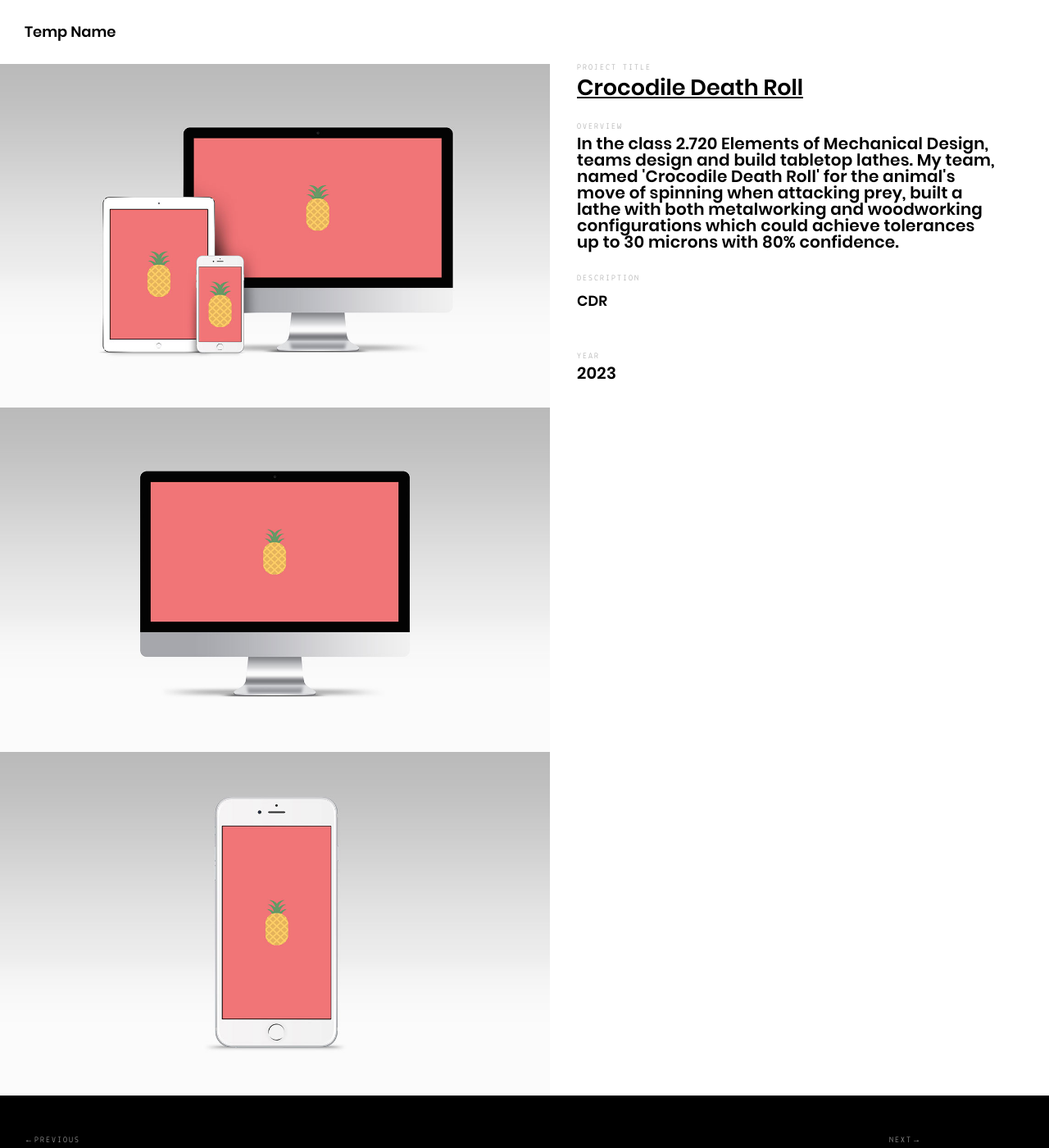
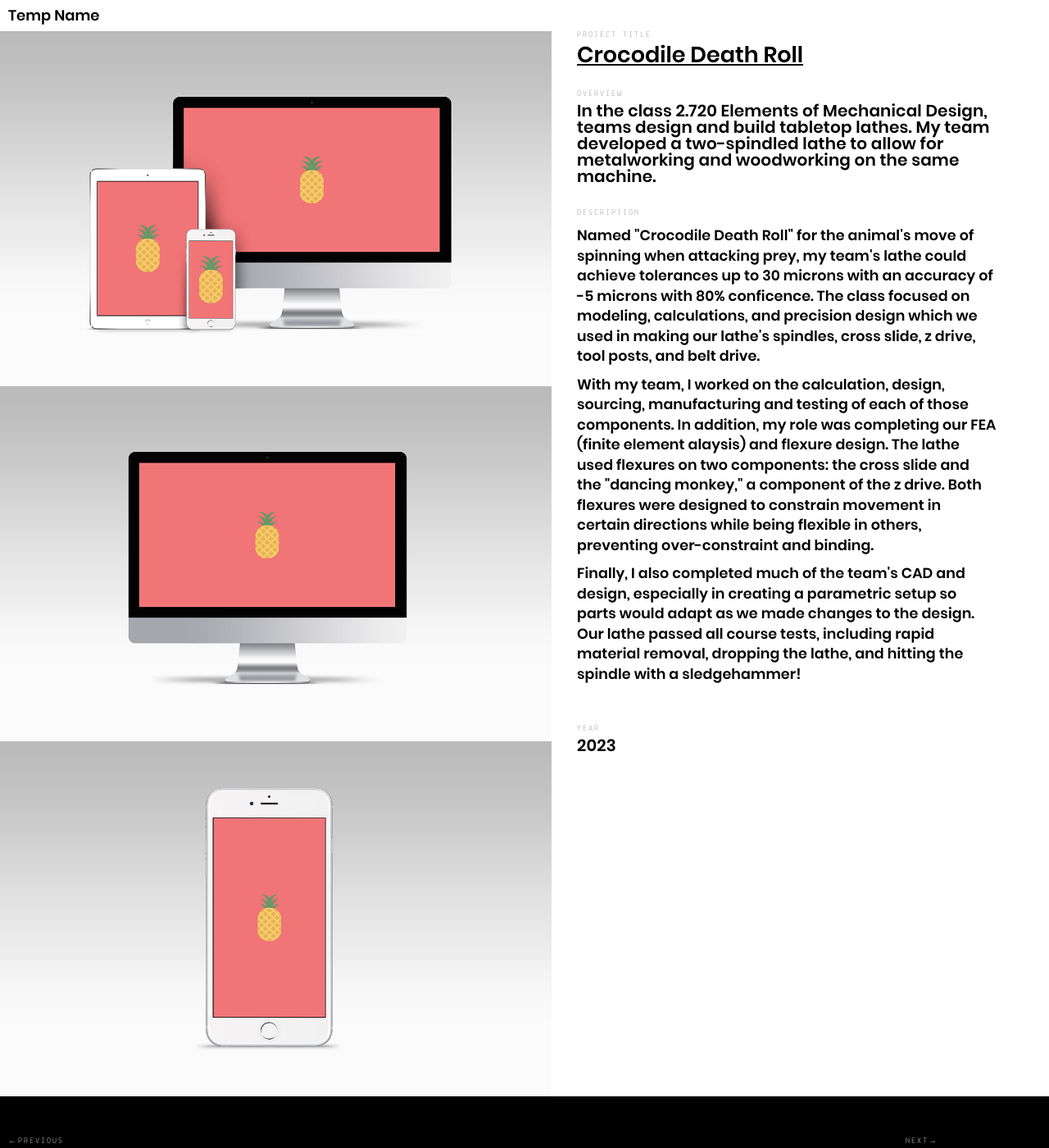
Before and after one commit to amdapoz/portfolio, a Jekyll site: the page built from _posts/projects/2023-06-02-cdr.md, in a window 1280 px wide and 1400 px high. Shown: the whole window at 82% size. Built offline with Jekyll 4.4.1, drawn with Linux system fonts in a browser that asks for light colours.

Commit message:
adding more projects

```diff
--- a/_posts/projects/2023-06-02-cdr.md
+++ b/_posts/projects/2023-06-02-cdr.md
@@ -10,7 +10,7 @@ project:
   title: "Crocodile Death Roll"
   type: "MIT 2.720"
   logo: "/assets/images/projects/redpineapple/logo.png"
-  overview: "In the class 2.720 Elements of Mechanical Design, teams design and build tabletop lathes. My team, named 'Crocodile Death Roll' for the animal's move of spinning when attacking prey, built a lathe with both metalworking and woodworking configurations which could achieve tolerances up to 30 microns with 80% confidence."
+  overview: "In the class 2.720 Elements of Mechanical Design, teams design and build tabletop lathes. My team developed a two-spindled lathe to allow for metalworking and woodworking on the same machine."
 
 agency:
   year: "2023"
@@ -27,4 +27,8 @@ images:
     alt: "Red Pineapple website on a mobile device"
 
 ---
-<p> CDR </p>
+<p> Named "Crocodile Death Roll" for the animal's move of spinning when attacking prey, my team's lathe could achieve tolerances up to 30 microns with an accuracy of -5 microns with 80% conficence. The class focused on modeling, calculations, and precision design which we used in making our lathe's spindles, cross slide, z drive, tool posts, and belt drive. </p>
+
+<p> With my team, I worked on the calculation, design, sourcing, manufacturing and testing of each of those components. In addition, my role was completing our FEA (finite element alaysis) and flexure design. The lathe used flexures on two components: the cross slide and the "dancing monkey," a component of the z drive. Both flexures were designed to constrain movement in certain directions while being flexible in others, preventing over-constraint and binding. </p>
+
+<p> Finally, I also completed much of the team's CAD and design, especially in creating a parametric setup so parts would adapt as we made changes to the design. Our lathe passed all course tests, including rapid material removal, dropping the lathe, and hitting the spindle with a sledgehammer! </p>
--- a/assets/scss/_layout.scss
+++ b/assets/scss/_layout.scss
@@ -2,13 +2,13 @@
 	display: block;
 	margin: 0 auto;
 	max-width: 70em;
-	padding: 0 3rem;
+	padding: 0 1rem;
 	@include clearfix;
 }
 
 .header {
 	background: $color-white;
-	padding: 3rem 0;
+	padding: 1rem 0;
 }
 
 .logo {
@@ -223,7 +223,7 @@
 		font-weight: 600;
 		margin: 0;
 		line-height: 1;
-		letter-spacing: 0.02rem;
+		letter-spacing: 0.017rem;
 
 	}
 
```
Also changed, not shown: _posts/projects/2017-04-02-yellowpineapple.md (deleted, +0 -32 lines), _posts/projects/2017-04-03-greenpineapple.md (deleted, +0 -32 lines), _posts/projects/2017-04-04-aquapineapple.md (deleted, +0 -32 lines), _posts/projects/2021-04-01-nimbus.md (added, +34 -0 lines), _posts/projects/2021-12-06-palette.md (added, +34 -0 lines), _posts/projects/2022-06-02-reefscan.md (+4 -4 lines), _posts/projects/2024-06-01-Flippy.md (+8 -2 lines).
